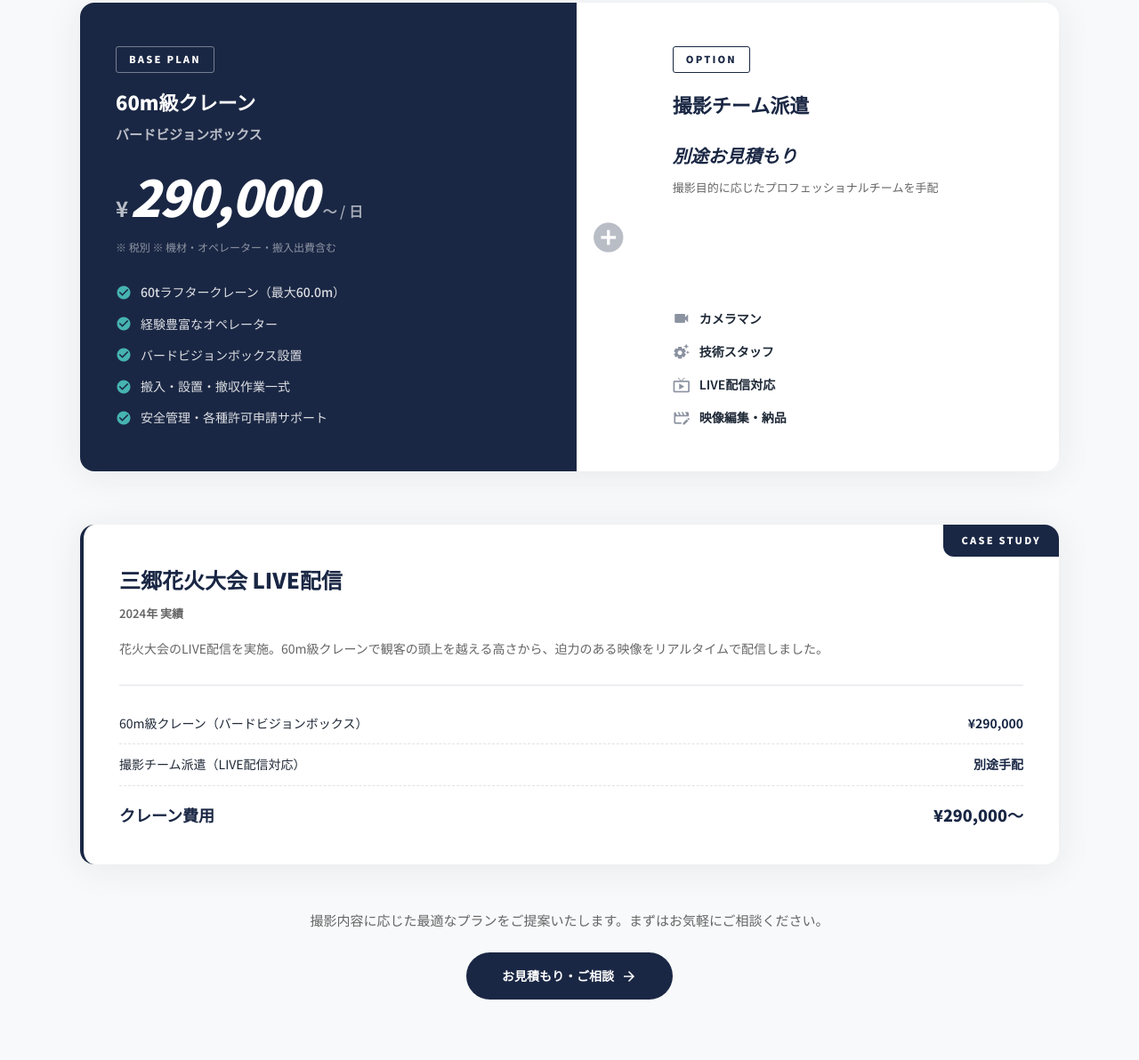
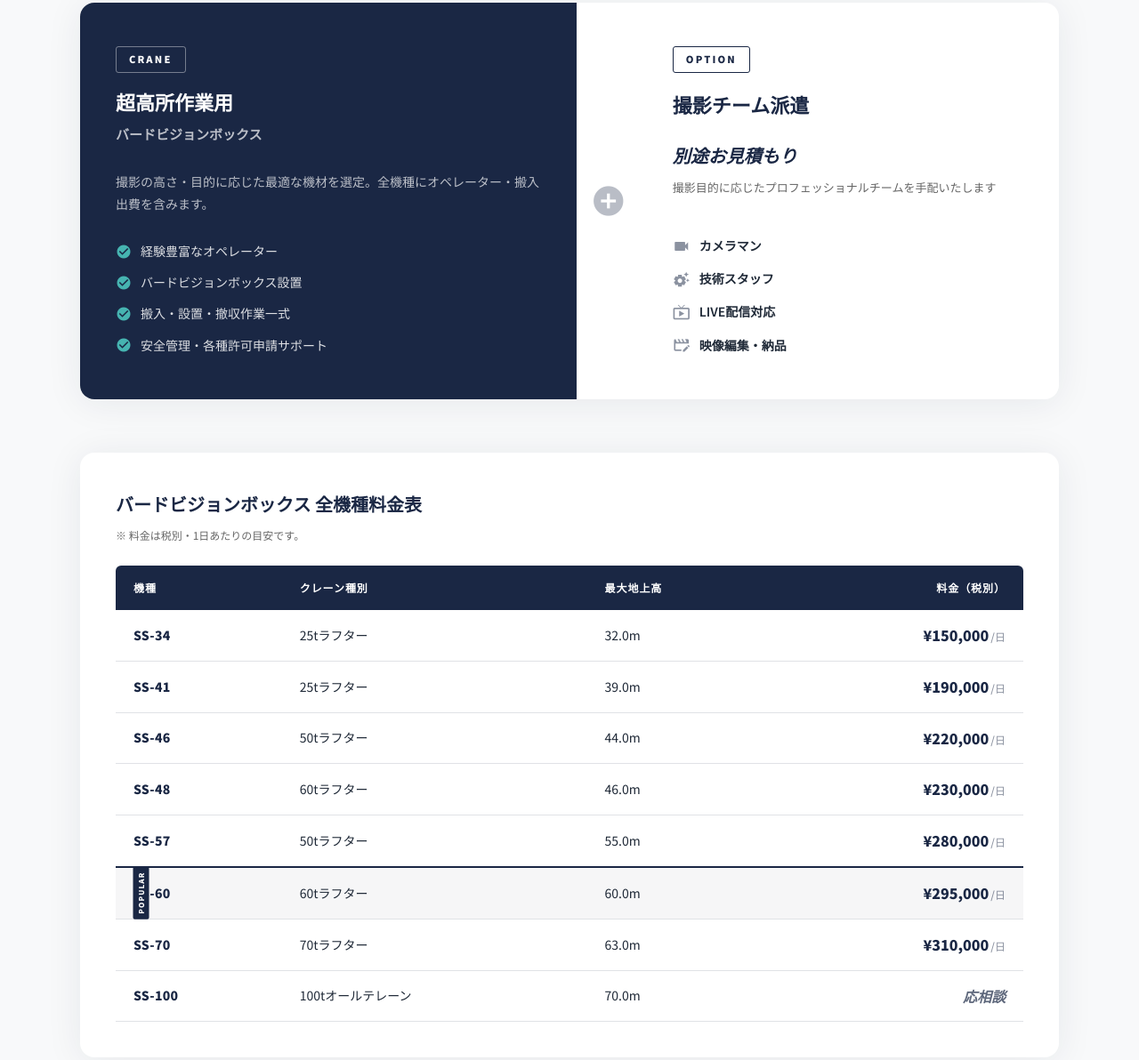
Before and after one commit to yuu-misato/bird-vision-website, a plain HTML site: page index-v2.html in a window 1280 px wide. Shown: the part 5601-6793 px from the top of the page at 89% size. Drawn offline with Linux system fonts and the light colour scheme.

Commit message:
Add full BIRDVISION box price table with all 8 crane sizes
- SS-34 (32m ¥150,000) through SS-100 (70m, consultation)
- Highlight SS-60 as POPULAR model
- Update case study to reference SS-60 at ¥295,000
- Replace single price display with comprehensive rate card
- Responsive horizontal scroll for table on mobile

Co-Authored-By: Claude Opus 4.6 <noreply@anthropic.com>

```diff
--- a/css/style-v2.css
+++ b/css/style-v2.css
@@ -675,33 +675,10 @@ button { border: none; background: none; cursor: pointer; font-family: inherit;
   font-weight: 600;
   opacity: 0.7;
 }
-.cost-v2-base-price {
-  display: flex;
-  align-items: baseline;
-  gap: 2px;
-  margin-bottom: 12px;
-}
-.cost-v2-yen {
-  font-size: 24px;
-  font-weight: 700;
+.cost-v2-base-desc {
+  font-size: 14px;
+  line-height: 1.8;
   opacity: 0.7;
-}
-.cost-v2-amount {
-  font-size: clamp(42px, 5vw, 56px);
-  font-weight: 900;
-  font-style: italic;
-  letter-spacing: -2px;
-  line-height: 1;
-}
-.cost-v2-unit {
-  font-size: 16px;
-  font-weight: 600;
-  opacity: 0.6;
-  margin-left: 4px;
-}
-.cost-v2-base-note {
-  font-size: 12px;
-  opacity: 0.5;
   margin-bottom: 28px;
 }
 .cost-v2-includes {
@@ -793,6 +770,104 @@ button { border: none; background: none; cursor: pointer; font-family: inherit;
   font-size: 20px;
   color: var(--navy);
   opacity: 0.5;
+}
+
+/* --- Full Price Table --- */
+.cost-v2-table-wrap {
+  background: var(--white);
+  border-radius: 16px;
+  overflow: hidden;
+  box-shadow: 0 4px 40px rgba(26,39,68,0.08);
+  margin-bottom: 40px;
+  padding: 40px;
+}
+.cost-v2-table-title {
+  font-size: 20px;
+  font-weight: 800;
+  color: var(--navy);
+  margin-bottom: 6px;
+}
+.cost-v2-table-note {
+  font-size: 12px;
+  color: var(--text-light);
+  margin-bottom: 24px;
+}
+.cost-v2-table-scroll {
+  overflow-x: auto;
+  -webkit-overflow-scrolling: touch;
+}
+.cost-v2-table {
+  width: 100%;
+  border-collapse: collapse;
+  min-width: 500px;
+}
+.cost-v2-table thead th {
+  font-size: 12px;
+  font-weight: 700;
+  letter-spacing: 0.08em;
+  color: var(--white);
+  background: var(--navy);
+  padding: 14px 20px;
+  text-align: left;
+  white-space: nowrap;
+}
+.cost-v2-table thead th:first-child { border-radius: 6px 0 0 0; }
+.cost-v2-table thead th:last-child { border-radius: 0 6px 0 0; text-align: right; }
+.cost-v2-table tbody td {
+  font-size: 14px;
+  padding: 14px 20px;
+  border-bottom: 1px solid var(--gray-200);
+  color: var(--gray-900);
+  white-space: nowrap;
+}
+.cost-v2-table tbody td strong {
+  font-weight: 800;
+  color: var(--navy);
+  letter-spacing: 0.02em;
+}
+.cost-v2-table-price {
+  text-align: right !important;
+  font-weight: 800 !important;
+  font-size: 16px !important;
+  color: var(--navy) !important;
+}
+.cost-v2-table-price span {
+  font-size: 12px;
+  font-weight: 500;
+  opacity: 0.5;
+  margin-left: 2px;
+}
+.cost-v2-table-consult {
+  font-style: italic;
+  opacity: 0.7;
+}
+.cost-v2-table-highlight {
+  background: rgba(26,39,68,0.04);
+  position: relative;
+}
+.cost-v2-table-highlight td {
+  border-bottom: 2px solid var(--navy);
+  border-top: 2px solid var(--navy);
+}
+.cost-v2-table-highlight td:first-child::before {
+  content: 'POPULAR';
+  position: absolute;
+  left: -1px;
+  top: 50%;
+  transform: translateY(-50%) rotate(-90deg);
+  font-size: 8px;
+  font-weight: 900;
+  letter-spacing: 0.15em;
+  color: var(--white);
+  background: var(--navy);
+  padding: 2px 6px;
+  border-radius: 2px;
+}
+.cost-v2-table tbody tr {
+  transition: background 0.2s ease;
+}
+.cost-v2-table tbody tr:hover {
+  background: rgba(26,39,68,0.03);
 }
 
 /* --- Case Study --- */
@@ -1234,6 +1309,8 @@ body.is-loaded .header-v2 { opacity: 1; transform: translateY(0); transition: op
   .cost-v2-plus { padding: 16px 0; }
   .cost-v2-plus .material-icons { transform: rotate(90deg); }
   .cost-v2-option { padding: 36px 28px; }
+  .cost-v2-table-wrap { padding: 24px 16px; }
+  .cost-v2-table-title { font-size: 17px; }
   .cost-v2-case-info { padding: 32px 24px; }
   .cost-v2-case-title { font-size: 20px; }
   .cost-v2-case-line { flex-direction: column; align-items: flex-start; gap: 4px; }
--- a/index-v2.html
+++ b/index-v2.html
@@ -258,20 +258,15 @@
           <p class="section-heading-v2-ja">料金プラン</p>
         </div>
 
-        <!-- Base Price -->
+        <!-- Pricing: 2-panel intro -->
         <div class="cost-v2-pricing fade-in">
           <div class="cost-v2-base">
             <div class="cost-v2-base-header">
-              <span class="cost-v2-base-label">BASE PLAN</span>
-              <h3 class="cost-v2-base-title">60m級クレーン<br><span>バードビジョンボックス</span></h3>
+              <span class="cost-v2-base-label">CRANE</span>
+              <h3 class="cost-v2-base-title">超高所作業用<br><span>バードビジョンボックス</span></h3>
             </div>
-            <div class="cost-v2-base-price">
-              <span class="cost-v2-yen">&yen;</span><span class="cost-v2-amount" data-count="290000">0</span>
-              <span class="cost-v2-unit">〜 / 日</span>
-            </div>
-            <p class="cost-v2-base-note">※ 税別 ※ 機材・オペレーター・搬入出費含む</p>
+            <p class="cost-v2-base-desc">撮影の高さ・目的に応じた最適な機材を選定。全機種にオペレーター・搬入出費を含みます。</p>
             <ul class="cost-v2-includes">
-              <li><span class="material-icons">check_circle</span>60tラフタークレーン（最大60.0m）</li>
               <li><span class="material-icons">check_circle</span>経験豊富なオペレーター</li>
               <li><span class="material-icons">check_circle</span>バードビジョンボックス設置</li>
               <li><span class="material-icons">check_circle</span>搬入・設置・撤収作業一式</li>
@@ -289,13 +284,81 @@
               <h3 class="cost-v2-option-title">撮影チーム派遣</h3>
             </div>
             <p class="cost-v2-option-price">別途お見積もり</p>
-            <p class="cost-v2-option-note">撮影目的に応じたプロフェッショナルチームを手配</p>
+            <p class="cost-v2-option-note">撮影目的に応じたプロフェッショナルチームを手配いたします</p>
             <ul class="cost-v2-option-list">
               <li><span class="material-icons">videocam</span>カメラマン</li>
               <li><span class="material-icons">settings_suggest</span>技術スタッフ</li>
               <li><span class="material-icons">live_tv</span>LIVE配信対応</li>
               <li><span class="material-icons">movie_edit</span>映像編集・納品</li>
             </ul>
+          </div>
+        </div>
+
+        <!-- Full Price Table -->
+        <div class="cost-v2-table-wrap slide-up">
+          <h3 class="cost-v2-table-title">バードビジョンボックス 全機種料金表</h3>
+          <p class="cost-v2-table-note">※ 料金は税別・1日あたりの目安です。</p>
+          <div class="cost-v2-table-scroll">
+            <table class="cost-v2-table">
+              <thead>
+                <tr>
+                  <th>機種</th>
+                  <th>クレーン種別</th>
+                  <th>最大地上高</th>
+                  <th>料金（税別）</th>
+                </tr>
+              </thead>
+              <tbody>
+                <tr>
+                  <td><strong>SS-34</strong></td>
+                  <td>25tラフター</td>
+                  <td>32.0m</td>
+                  <td class="cost-v2-table-price">&yen;150,000<span>/日</span></td>
+                </tr>
+                <tr>
+                  <td><strong>SS-41</strong></td>
+                  <td>25tラフター</td>
+                  <td>39.0m</td>
+                  <td class="cost-v2-table-price">&yen;190,000<span>/日</span></td>
+                </tr>
+                <tr>
+                  <td><strong>SS-46</strong></td>
+                  <td>50tラフター</td>
+                  <td>44.0m</td>
+                  <td class="cost-v2-table-price">&yen;220,000<span>/日</span></td>
+                </tr>
+                <tr>
+                  <td><strong>SS-48</strong></td>
+                  <td>60tラフター</td>
+                  <td>46.0m</td>
+                  <td class="cost-v2-table-price">&yen;230,000<span>/日</span></td>
+                </tr>
+                <tr>
+                  <td><strong>SS-57</strong></td>
+                  <td>50tラフター</td>
+                  <td>55.0m</td>
+                  <td class="cost-v2-table-price">&yen;280,000<span>/日</span></td>
+                </tr>
+                <tr class="cost-v2-table-highlight">
+                  <td><strong>SS-60</strong></td>
+                  <td>60tラフター</td>
+                  <td>60.0m</td>
+                  <td class="cost-v2-table-price">&yen;295,000<span>/日</span></td>
+                </tr>
+                <tr>
+                  <td><strong>SS-70</strong></td>
+                  <td>70tラフター</td>
+                  <td>63.0m</td>
+                  <td class="cost-v2-table-price">&yen;310,000<span>/日</span></td>
+                </tr>
+                <tr>
+                  <td><strong>SS-100</strong></td>
+                  <td>100tオールテレーン</td>
+                  <td>70.0m</td>
+                  <td class="cost-v2-table-price cost-v2-table-consult">応相談</td>
+                </tr>
+              </tbody>
+            </table>
           </div>
         </div>
 
@@ -309,8 +372,8 @@
               <p class="cost-v2-case-desc">花火大会のLIVE配信を実施。60m級クレーンで観客の頭上を越える高さから、迫力のある映像をリアルタイムで配信しました。</p>
               <div class="cost-v2-case-breakdown">
                 <div class="cost-v2-case-line">
-                  <span>60m級クレーン（バードビジョンボックス）</span>
-                  <span class="cost-v2-case-val">&yen;290,000</span>
+                  <span>SS-60（60tラフター / 60.0m）</span>
+                  <span class="cost-v2-case-val">&yen;295,000</span>
                 </div>
                 <div class="cost-v2-case-line">
                   <span>撮影チーム派遣（LIVE配信対応）</span>
@@ -318,7 +381,7 @@
                 </div>
                 <div class="cost-v2-case-total">
                   <span>クレーン費用</span>
-                  <span>&yen;290,000〜</span>
+                  <span>&yen;295,000〜</span>
                 </div>
               </div>
             </div>
```
